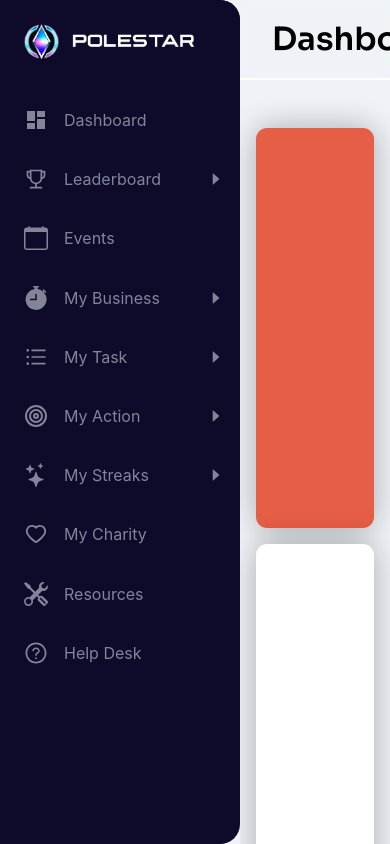
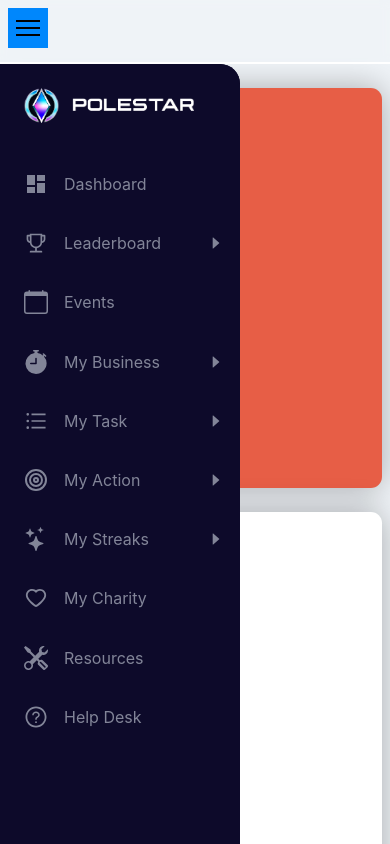
Before and after one commit to ashw-ani/Ascend-client, a React (Create React App) app: page / in a window 390 px wide. Built offline with nearby package versions, Linux system fonts and the light colour scheme.

Commit message:
responsive banadi

```diff
--- a/package.json
+++ b/package.json
@@ -12,6 +12,7 @@
     "react-chartjs-2": "^5.2.0",
     "react-dom": "^18.2.0",
     "react-icons": "^4.11.0",
+    "react-responsive": "^9.0.2",
     "react-router-dom": "^5.3.4",
     "react-scripts": "^5.0.1",
     "web-vitals": "^2.1.4"
--- a/public/index.html
+++ b/public/index.html
@@ -3,7 +3,10 @@
   <head>
     <meta charset="utf-8" />
     <link rel="icon" href="%PUBLIC_URL%/favicon.ico" />
-    <meta name="viewport" content="width=device-width, initial-scale=1" />
+    <meta
+      name="viewport"
+      content="width=device-width, initial-scale=1, user-scalable=0"
+    />
     <meta name="theme-color" content="#000000" />
     <meta
       name="description"
--- a/src/Components/body/Body.module.css
+++ b/src/Components/body/Body.module.css
@@ -8,3 +8,9 @@
   overflow-y: scroll;
   width: 100%;
 }
+
+@media screen and (max-width: 600px) {
+  .body {
+    margin-left: 0rem;
+  }
+}
--- a/src/Components/body/Header/Header.js
+++ b/src/Components/body/Header/Header.js
@@ -1,5 +1,9 @@
 import styles from "./Header.module.css";
+import { useMediaQuery } from "react-responsive";
+
 const Header = (props) => {
-  return <div className={styles.header}>{props.children}</div>;
+  const forphone = useMediaQuery({ maxWidth: "600px" });
+
+  return <div className={styles.header}>{forphone ? "" : props.children}</div>;
 };
 export default Header;
--- a/src/Components/body/Header/Header.module.css
+++ b/src/Components/body/Header/Header.module.css
@@ -18,3 +18,9 @@
   background-color: rgba(240, 243, 247, 0.5);
   border-bottom: 2px solid rgb(255, 255, 255);
 }
+@media screen and (max-width: 600px) {
+  .header {
+    left: 0rem;
+    height: 4rem;
+  }
+}
--- a/src/Components/body/chartcontainer/Chartcontainer.js
+++ b/src/Components/body/chartcontainer/Chartcontainer.js
@@ -1,10 +1,10 @@
-import React from 'react';
-import styles from './Chartcontainer.module.css';
-import ReactApexChart from 'react-apexcharts';
+import React from "react";
+import styles from "./Chartcontainer.module.css";
+import ReactApexChart from "react-apexcharts";
 
 const series = [
   {
-    name: 'Points',
+    name: "Points",
     data: [400, 430, 448, 470, 540, 580, 690, 1100, 1200, 1380],
   },
 ];
@@ -12,7 +12,7 @@ const series = [
 const options = {
   chart: {
     height: 300,
-    type: 'bar',
+    type: "line",
     zoom: {
       enabled: false,
     },
@@ -27,9 +27,9 @@ const options = {
       export: {
         csv: {
           filename: undefined,
-          columnDelimiter: ',',
-          headerCategory: 'category',
-          headerValue: 'value',
+          columnDelimiter: ",",
+          headerCategory: "category",
+          headerValue: "value",
           dateFormatter(timestamp) {
             return new Date(timestamp).toDateString();
           },
@@ -41,40 +41,40 @@ const options = {
           filename: undefined,
         },
       },
-      autoSelected: 'zoom',
+      autoSelected: "zoom",
     },
   },
   markers: {
-    size: [4],
+    size: [3],
   },
-  colors: ['#ff0000'],
+  colors: ["#ff0000"],
   dataLabels: {
     enabled: false,
   },
   stroke: {
-    curve: 'straight',
-    width: 2.5,
+    curve: "straight",
+    width: 2,
     // colors: { "#fff" },
   },
   title: {
-    text: 'Progress Tracker',
-    align: 'left',
+    text: "Progress Tracker",
+    align: "left",
   },
   grid: {},
   xaxis: {
     categories: [
-      '07/31-08/06',
-      '08/07-08/13',
-      '08/21-08/27',
-      '08/28-09/03',
-      '09/04-09/10',
-      '09/11-09/17',
-      '09/18-09/24',
-      '09/25-10/01',
-      '10/02-10/08',
-      '10/09-10/15',
-      '10/16-10/22',
-      'Current Week',
+      "07/31-08/06",
+      "08/07-08/13",
+      "08/21-08/27",
+      "08/28-09/03",
+      "09/04-09/10",
+      "09/11-09/17",
+      "09/18-09/24",
+      "09/25-10/01",
+      "10/02-10/08",
+      "10/09-10/15",
+      "10/16-10/22",
+      "Current Week",
     ],
   },
 };
@@ -85,7 +85,7 @@ const Chartcontainer = () => {
       <ReactApexChart
         options={options}
         series={series}
-        type='line'
+        type="line"
         height={300}
       />
     </div>
--- a/src/Components/body/chartcontainer/Chartcontainer.module.css
+++ b/src/Components/body/chartcontainer/Chartcontainer.module.css
@@ -6,3 +6,13 @@
   border-radius: 0.5rem;
   box-shadow: 0rem 0rem 2rem rgba(0, 0, 0, 0.2);
 }
+@media screen and (max-width: 600px) {
+  .chartcontainer {
+    padding: 0.5rem;
+    height: 17rem;
+    background-color: #fff;
+    margin: 0 0.5rem 2rem 0.5rem;
+    border-radius: 0.5rem;
+    box-shadow: 0rem 0rem 2rem rgba(0, 0, 0, 0.2);
+  }
+}
--- a/src/Components/body/dashboardintro/Dashboardintro.module.css
+++ b/src/Components/body/dashboardintro/Dashboardintro.module.css
@@ -21,3 +21,30 @@
   box-shadow: 0rem 0rem 2rem rgba(0, 0, 0, 0.3);
   border-radius: 0.7rem;
 }
+
+@media screen and (max-width: 600px) {
+  .dashboardintro {
+    box-sizing: border-box;
+    margin: 0.5rem;
+    display: flex;
+    flex-wrap: wrap;
+    gap: 1.5rem;
+    padding-top: 0rem;
+    justify-content: space-evenly;
+  }
+
+  .welcomediv {
+    background-color: #e75e46;
+    width: 27rem;
+    height: 25rem;
+    box-shadow: 0rem 0rem 2rem rgba(0, 0, 0, 0.3);
+    border-radius: 0.7rem;
+  }
+  .ai {
+    background-color: #ffffff;
+    width: 27rem;
+    height: 25rem;
+    box-shadow: 0rem 0rem 2rem rgba(0, 0, 0, 0.3);
+    border-radius: 0.7rem;
+  }
+}
--- a/src/Components/body/statscontainer/Statscontainer.module.css
+++ b/src/Components/body/statscontainer/Statscontainer.module.css
@@ -7,3 +7,14 @@
   padding: 2rem 0;
   justify-content: space-evenly;
 }
+@media screen and (max-width: 600px) {
+  .statscontainer {
+    box-sizing: border-box;
+    margin: 0.5rem;
+    display: flex;
+    flex-wrap: wrap;
+    gap: 0.5rem;
+    padding: 2rem 0;
+    justify-content: space-evenly;
+  }
+}
--- a/src/Components/body/statscontainer/statcards/Statcard.module.css
+++ b/src/Components/body/statscontainer/statcards/Statcard.module.css
@@ -49,3 +49,19 @@
 .yellow_orange {
   background: linear-gradient(90deg, #f9d95f, #ef8d62);
 }
+
+@media screen and (max-width: 600px) {
+  .statcard {
+    box-sizing: border-box;
+    display: flex;
+    flex-direction: row;
+    justify-content: space-between;
+    align-items: center;
+    padding: 0.5rem;
+    border-radius: 0.5rem;
+    width: 95%;
+    height: 5rem;
+    padding: 1rem;
+    transition: all 0.3s;
+  }
+}
--- a/src/Components/sidepanel/Sidepanel.js
+++ b/src/Components/sidepanel/Sidepanel.js
@@ -1,23 +1,23 @@
-import styles from './Sidepanel.module.css';
-import Sidepanelitem from './sidepanelitems/Sidepanelitem';
-import Sidepanelsubitem from './sidepanelsubitems/sidepanelsubitem';
-import { useState } from 'react';
+import styles from "./Sidepanel.module.css";
+import Sidepanelitem from "./sidepanelitems/Sidepanelitem";
+import Sidepanelsubitem from "./sidepanelsubitems/sidepanelsubitem";
+import { useState } from "react";
 
-import logotext from '../../assets/logo4.png';
-import mainlogo from '../../assets/logo2.png';
+import logotext from "../../assets/logo4.png";
+import mainlogo from "../../assets/logo2.png";
 
-import { MdDashboard } from 'react-icons/md';
-import { AiOutlineTrophy } from 'react-icons/ai';
-import { BsCalendar } from 'react-icons/bs';
-import { BsStopwatchFill } from 'react-icons/bs';
-import { AiOutlineUnorderedList } from 'react-icons/ai';
-import { FiTarget } from 'react-icons/fi';
-import { BsStars } from 'react-icons/bs';
-import { AiOutlineHeart } from 'react-icons/ai';
-import { BsTools } from 'react-icons/bs';
-import { AiOutlineQuestionCircle } from 'react-icons/ai';
-import { AiFillCaretRight } from 'react-icons/ai';
-import { useHistory } from 'react-router-dom';
+import { MdDashboard } from "react-icons/md";
+import { AiOutlineTrophy } from "react-icons/ai";
+import { BsCalendar } from "react-icons/bs";
+import { BsStopwatchFill } from "react-icons/bs";
+import { AiOutlineUnorderedList } from "react-icons/ai";
+import { FiTarget } from "react-icons/fi";
+import { BsStars } from "react-icons/bs";
+import { AiOutlineHeart } from "react-icons/ai";
+import { BsTools } from "react-icons/bs";
+import { AiOutlineQuestionCircle } from "react-icons/ai";
+import { AiFillCaretRight } from "react-icons/ai";
+import { useHistory } from "react-router-dom";
 
 const Sidepanel = (props) => {
   const [leaderboardState, setLeaderboardState] = useState(false);
@@ -28,13 +28,10 @@ const Sidepanel = (props) => {
   // const [myStreaksState, setMyStreaksState] = useState(false);
 
   const onClickDashboard = () => {
-    navigation.push('/');
+    navigation.push("/");
   };
   const onClickSubitem = () => {
-    navigation.push('/leaderboard/water-enthusiasts');
-  };
-  const onClickLoginPage = () => {
-    navigation.push('/login');
+    navigation.push("/leaderboard/water-enthusiasts");
   };
 
   const toggleLeaderboardHandler = () => {
@@ -43,9 +40,14 @@ const Sidepanel = (props) => {
 
   return (
     <div className={styles.sidepanel}>
+      <div className={styles.hamburger_menu}>
+        <div className={styles.ham}></div>
+        <div className={styles.ham}></div>
+        <div className={styles.ham}></div>
+      </div>
       <div className={styles.sidepanelhead}>
-        <img src={mainlogo} alt='logo' className={styles.mainlogo} />
-        <img src={logotext} alt='logo' className={styles.logotext} />
+        <img src={mainlogo} alt="logo" className={styles.mainlogo} />
+        <img src={logotext} alt="logo" className={styles.logotext} />
       </div>
       <div className={styles.sidepanelcontent}>
         <Sidepanelitem onClick={onClickDashboard}>
@@ -61,9 +63,6 @@ const Sidepanel = (props) => {
           <div className={styles.subitems}>
             <Sidepanelsubitem onClick={onClickSubitem}>
               Water Enthusiasts
-            </Sidepanelsubitem>
-            <Sidepanelsubitem onClick={onClickLoginPage}>
-              Login
             </Sidepanelsubitem>
             <Sidepanelsubitem>scoreboard</Sidepanelsubitem>
             <Sidepanelsubitem>champions</Sidepanelsubitem>
--- a/src/Components/sidepanel/Sidepanel.module.css
+++ b/src/Components/sidepanel/Sidepanel.module.css
@@ -59,3 +59,45 @@
 .subitems {
   margin-left: 1.5rem;
 }
+.hamburger_menu {
+  display: none;
+}
+.ham {
+  width: 1.5rem;
+  height: 2px;
+  background-color: black;
+}
+
+@media screen and (max-width: 600px) {
+  .sidepanel {
+    box-sizing: border-box;
+    background-color: rgb(13, 10, 42);
+    width: 15rem;
+    height: 100vh;
+    border-radius: 0 1.25rem 1.25rem 0;
+    position: fixed;
+    overflow-x: hidden;
+    padding: 0;
+    overflow: scroll;
+    scrollbar-width: none;
+    /* margin-left: -15rem; */
+    margin-top: 4rem;
+  }
+
+  .hamburger_menu {
+    background-color: rgb(0, 135, 252);
+    width: 2.5rem;
+    height: 2.5rem;
+    position: fixed;
+    top: 0;
+    left: 0;
+    z-index: 10000;
+    display: flex;
+    flex-direction: column;
+    justify-content: center;
+    align-items: center;
+    gap: 0.3rem;
+    margin-top: 0.5rem;
+    margin-left: 0.5rem;
+  }
+}
```
Also changed, not shown: 1 other file (tests, documents, lock files or other folders).
